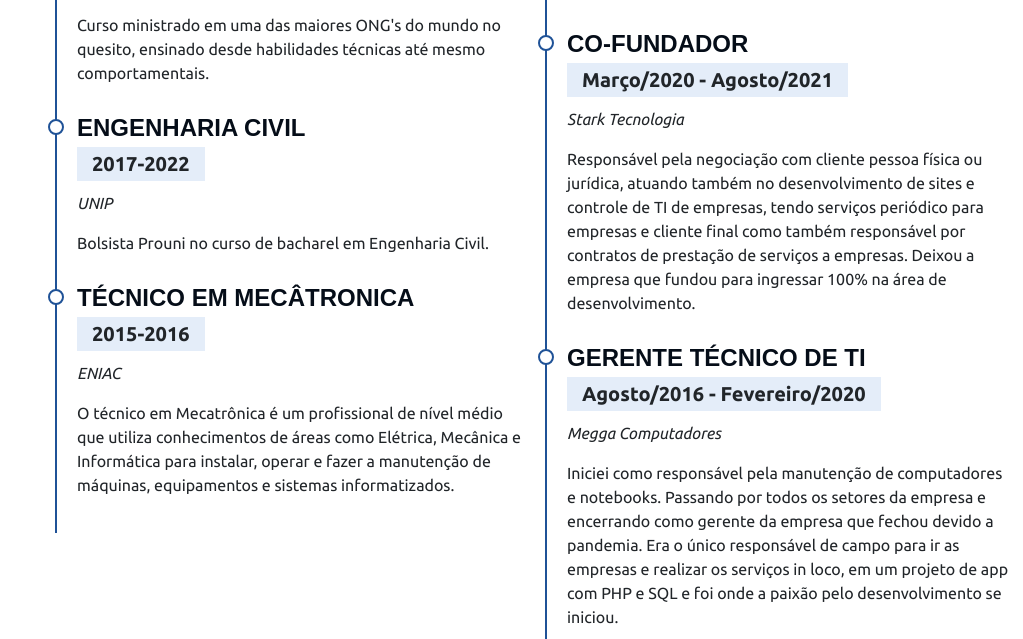
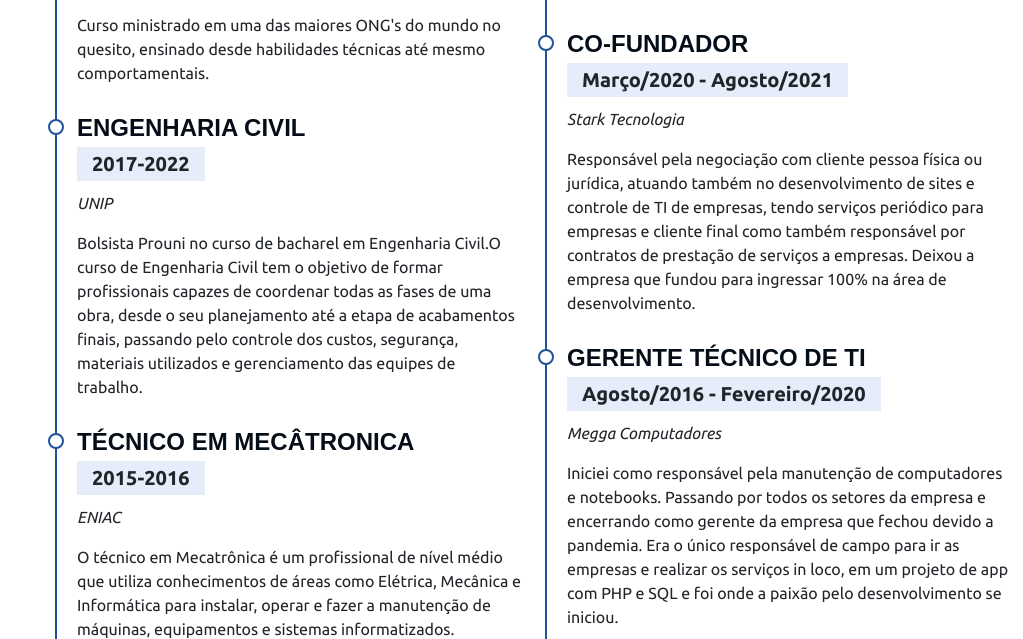
Before and after one commit to Matheus094-tech/Portfolio, a Flask app: page / in a window 1280 px wide. Shown: the part 2402-3041 px from the top of the page, without its empty margins (257-1280 px from the left). Run offline with Flask 2, Linux system fonts and the light colour scheme; some libraries are stand-ins or nearby versions.

Commit message:
Atualização 2

```diff
--- a/templates/index.html
+++ b/templates/index.html
@@ -197,7 +197,9 @@
                             <h4>Engenharia Civil</h4>
                             <h5>2017-2022</h5>
                             <p><em>UNIP</em></p>
-                            <p>Bolsista Prouni no curso de bacharel em Engenharia Civil.</p>
+                            <p>Bolsista Prouni no curso de bacharel em Engenharia Civil.O curso de Engenharia Civil tem o objetivo de formar profissionais capazes de coordenar todas as fases de uma obra,
+                                desde o seu planejamento até a etapa de acabamentos finais, passando pelo controle dos custos, segurança, materiais utilizados e
+                                gerenciamento das equipes de trabalho.</p>
                         </div>
                         <div class="cv-item" data-anime="up">
                             <h4>Técnico em Mecâtronica</h4>
```
